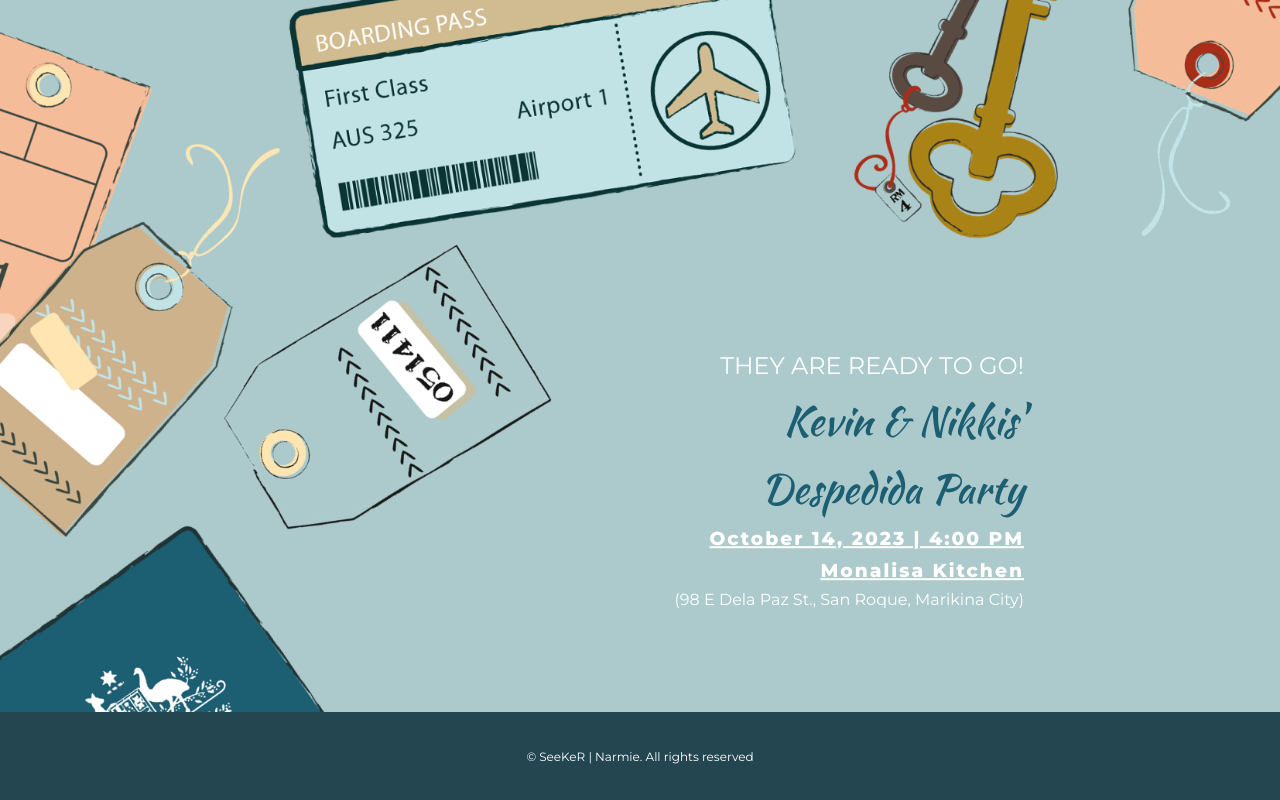
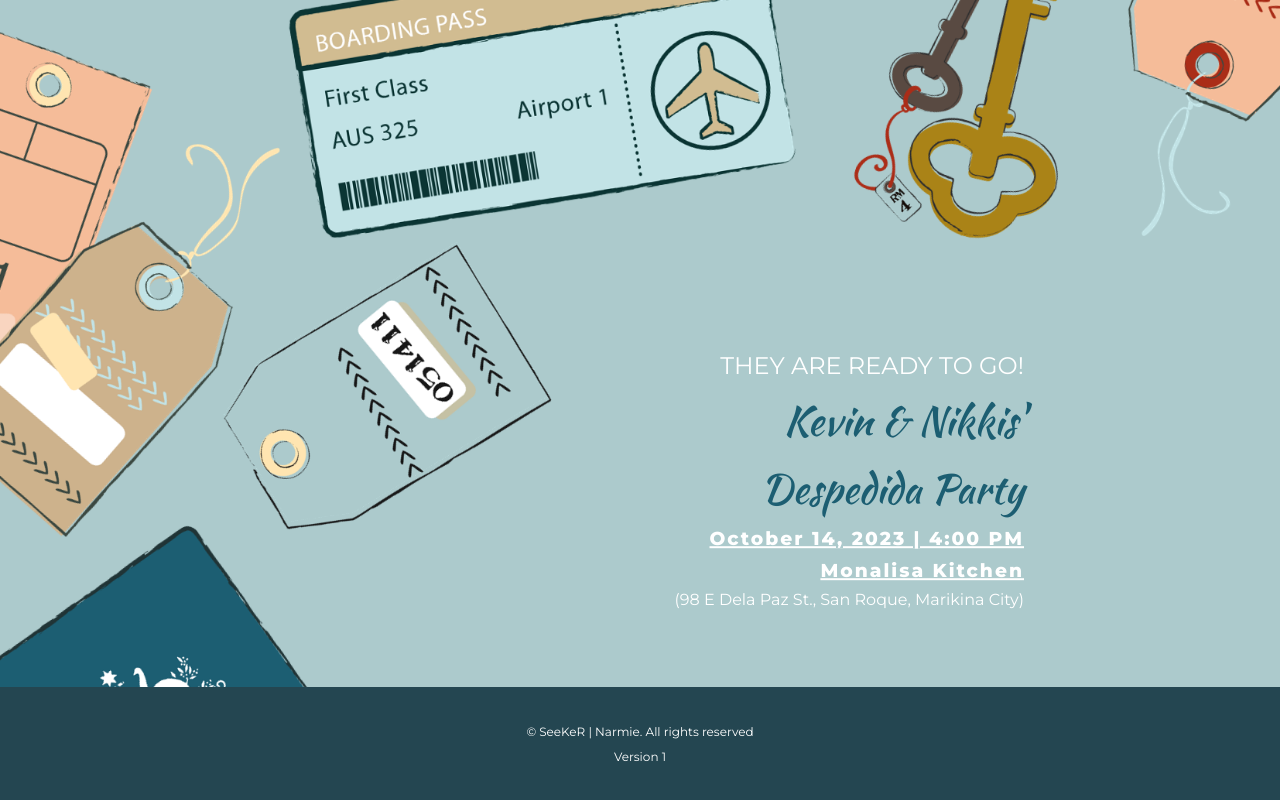
Before and after one commit to jamesmiayo/knldespedida, a React (Create React App) app: page / in a window 1280 px wide. Built offline with nearby package versions, Linux system fonts and the light colour scheme.

Commit message:
add version control

```diff
--- a/src/screen/footer/Footer.jsx
+++ b/src/screen/footer/Footer.jsx
@@ -7,6 +7,8 @@ const Footer = () => {
       <div className="footer__container">
         <div className="footer__copyright">
           <small>&copy; SeeKeR | Narmie. All rights reserved</small>
+          <br />
+          <small>Version 1</small>
         </div>
       </div>
     </footer>
```
